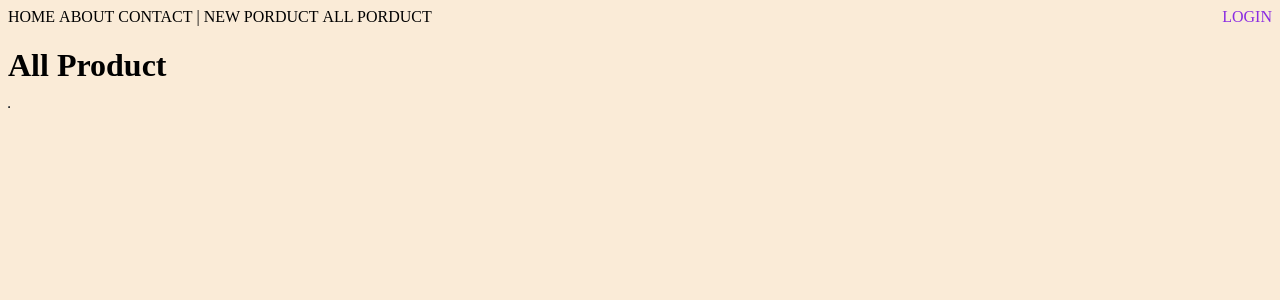
After one commit to borko81/simple_django, a Django app: page / in a window 1280 px wide. The commit adds this page. Shown: the top 300 px of the page. Run offline with Django 3.2, Linux system fonts and the light colour scheme; data that the repository does not hold is empty.

Commit message:
Add edit page, all view so. Edit nav bard link

```diff
--- a/myproject/myproject/urls.py
+++ b/myproject/myproject/urls.py
@@ -1,9 +1,11 @@
 from django.contrib import admin
 from django.urls import path
-from .view import from_num, hello, load_shano_page
 
 from pages import views as pages
 from products import views as product
+
+from .view import from_num, hello, load_shano_page
+
 
 urlpatterns = [
     path('admin/', admin.site.urls),
@@ -15,6 +17,8 @@
     path('contact/', pages.contact_view, name='contact_view'),
     path('about/', pages.about_view, name='about_view'),
 
-    path('product/detail/<int:id>/', product.product_detail_view, name='detail_product'),
+    path('product/detail/<int:product_id>/', product.product_detail_view, name='detail_product'),
     path('product/new/', product.product_new, name='product_new'),
+    path('product/edit/<int:product_id>/', product.edit_product, name='edit_product'),
+    path('', product.view_all_product, name='view_all_product'),
 ]
--- a/myproject/products/forms.py
+++ b/myproject/products/forms.py
@@ -2,7 +2,7 @@
 
 from .models import Product
 
-not_allowed_symbol = '@!^[]-'
+NOT_ALLOWED_SYMOBOL = '@!^[]-'
 
 
 class ProductForm(forms.ModelForm):
@@ -17,7 +17,7 @@
     def clean_title(self):
         """ Validate title check if any symbol is not alowed """
         title = self.cleaned_data.get('title')
-        if any(i in title for i in not_allowed_symbol):
+        if any(i in title for i in NOT_ALLOWED_SYMOBOL):
             raise forms.ValidationError(f"{title} not allowed by name")
         return title.title()
 
--- a/myproject/products/views.py
+++ b/myproject/products/views.py
@@ -1,8 +1,7 @@
-from django.http.response import HttpResponse, HttpResponseRedirect
 from django.shortcuts import redirect, render, get_object_or_404
 
 from .models import Product
-from .forms import ProductForm, RawProductForm
+from .forms import ProductForm
 
 
 def error_404(request, exception):
@@ -10,8 +9,8 @@
     return render(request, '404.html', data)
 
 
-def product_detail_view(request, id):
-    obj = get_object_or_404(Product, id=id)
+def product_detail_view(request, product_id):
+    obj = get_object_or_404(Product, id=product_id)
     context = {
         'title': obj.title,
         'description': obj.description,
@@ -53,3 +52,23 @@
 #             pure_form = RawProductForm()
 #     context = {'form': pure_form}
 #     return render(request, 'product/new_product.html', context)
+
+def edit_product(request, product_id):
+    obj = Product.objects.get(id=product_id)
+    form = ProductForm(request.POST or None, instance=obj)
+    if form.is_valid():
+        form.save()
+        return redirect(view_all_product)
+    content = {
+        'form': form
+    }
+    return render(request, 'product/edit_product.html', content)
+
+
+def view_all_product(request):
+    """ Show all product's """
+    obj = Product.objects.all()
+    content = {
+        'all': obj
+    }
+    return render(request, 'product/all_product.html', content)
--- a/myproject/templates/pages/nav.html
+++ b/myproject/templates/pages/nav.html
@@ -3,8 +3,8 @@
         <li><a href="{% url 'home_view' %}">Home</a></li>
         <li><a href="{% url 'about_view' %}">About</a></li>
         <li><a href="{% url 'contact_view' %}">Contact</a></li> |
-        <li><a href="#">New Porduct</a></li>
-        <li><a href="#">All Porduct</a></li>
+        <li><a href="{% url 'product_new' %}">New Porduct</a></li>
+        <li><a href="{% url 'view_all_product' %}">All Porduct</a></li>
         <li class="lastitem"><a href="#">Login</a></li>
     </ul>
 </nav>
--- /dev/null
+++ b/myproject/templates/product/all_product.html
@@ -0,0 +1,15 @@
+{% extends 'pages/base.html' %}
+
+{% block body %}
+<h1>All Product</h1>
+<table border 1px solid black>
+{% for product in all %}
+    <tr>
+        <td>{{product.title}}</td>
+        <td>{{ product.description }}</td>
+        <td>{{ product.price }}</td>
+        <td><a href="{% url 'edit_product' product.id %}">Edit</a></td>
+    </tr>
+{% endfor %}
+</table>
+{% endblock body %}
```
Also changed, not shown: myproject/templates/product/edit_product.html (added, +10 -0 lines), 1 other file.
